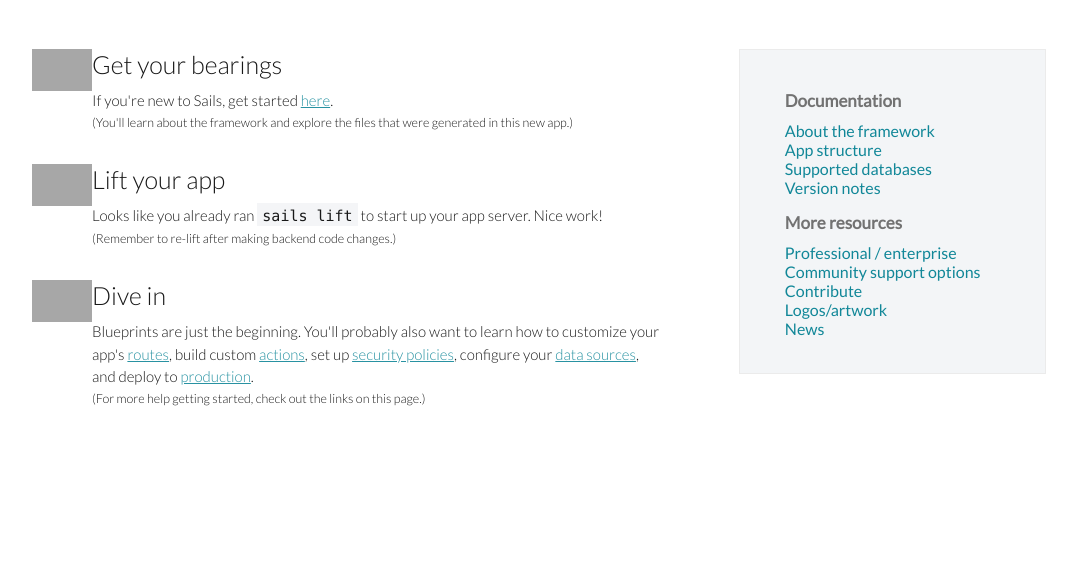
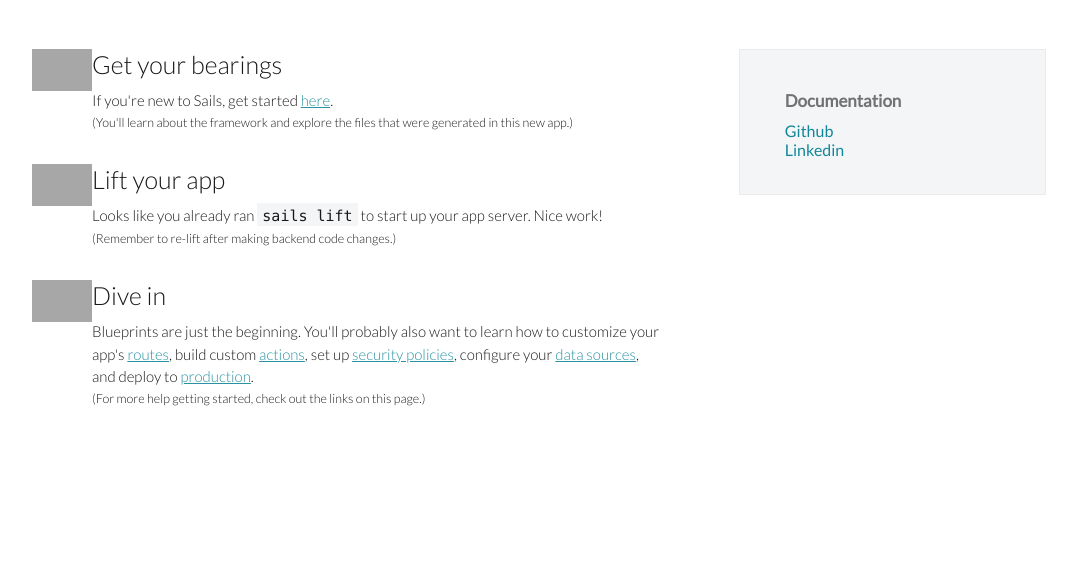
Before and after one commit to Deandraharvin3/Deandra-Portfolio, a Node project: template app_folder/views/pages/homepage.ejs in a window 1280 px wide. Shown: the part 193-771 px from the top of the page, without its empty margins (106-1183 px from the left). Run offline with Node 20 templates, Linux system fonts and the light colour scheme; the template is opened without the code that fills it, so the values that code supplies are empty; grey boxes are pictures that could not be loaded.

Commit message:
updating page with my information

```diff
--- a/app_folder/config/locales/en.json
+++ b/app_folder/config/locales/en.json
@@ -1,4 +1,5 @@
 {
-  "Welcome": "Welcome",
-  "A brand new app.": "A brand new app."
+	"Welcome": "Welcome",
+	"A brand new app.": "A brand new app.",
+	"Deandra Harvin": "Deandra Harvin"
 }
--- a/app_folder/views/pages/homepage.ejs
+++ b/app_folder/views/pages/homepage.ejs
@@ -11,14 +11,14 @@ For more information, see:
 </style>
 <script type="text/javascript">
 setTimeout(function sunrise () {
-  document.getElementsByClassName('header')[0].style.backgroundColor = '#118798';
+  document.getElementsByClassName('header')[0].style.backgroundColor = '#078332';
 }, 0);
 </script>
 
 <div class="default-page">
   <div class="header">
-    <h1 id="main-title" class="container"><%= __('A brand new app.') %></h1>
-    <h3 class="container">You're looking at: <code><%= view.pathFromApp + '.' +view.ext %></code></h3>
+    <h1 id="main-title" class="container"><%= __('Deandra Harvin') %></h1>
+    <h3 class="container">Welcome to Deandra's Portfolio </h3>
   </div>
   <div class="main container clearfix">
     <ul class="getting-started">
@@ -60,17 +60,10 @@ setTimeout(function sunrise () {
       <ul class="link-list">
 
         <h4>Documentation</h4>
-        <li><a target="_blank" href="https://sailsjs.com/whats-that">About the framework</a></li>
-        <li><a target="_blank" href="https://sailsjs.com/documentation/anatomy">App structure</a></li>
-        <li><a target="_blank" href="https://sailsjs.com/documentation/concepts/extending-sails/adapters/available-adapters">Supported databases</a></li>
-        <li><a target="_blank" href="https://sailsjs.com/documentation/concepts/upgrading">Version notes</a></li>
+        <li><a target="_blank" href="https://github.com/Deandraharvin3">Github</a></li>
+        <li><a target="_blank" href="https://www.linkedin.com/in/deandrah42/">Linkedin</a></li>
+<!--         <li><a target="_blank" href="https://sailsjs.com/documentation/concepts/extending-sails/adapters/available-adapters">Resume</a></li> -->
 
-        <h4>More resources</h4>
-        <li><a target="_blank" href="https://sailsjs.com/enterprise">Professional / enterprise</a></li>
-        <li><a target="_blank" href="https://sailsjs.com/support">Community support options</a></li>
-        <li><a target="_blank" href="https://sailsjs.com/documentation/contributing">Contribute</a></li>
-        <li><a target="_blank" href="https://sailsjs.com/resources">Logos/artwork</a></li>
-        <li><a target="_blank" href="https://twitter.com/sailsjs">News</a></li>
 
       </ul>
     </div>
```
